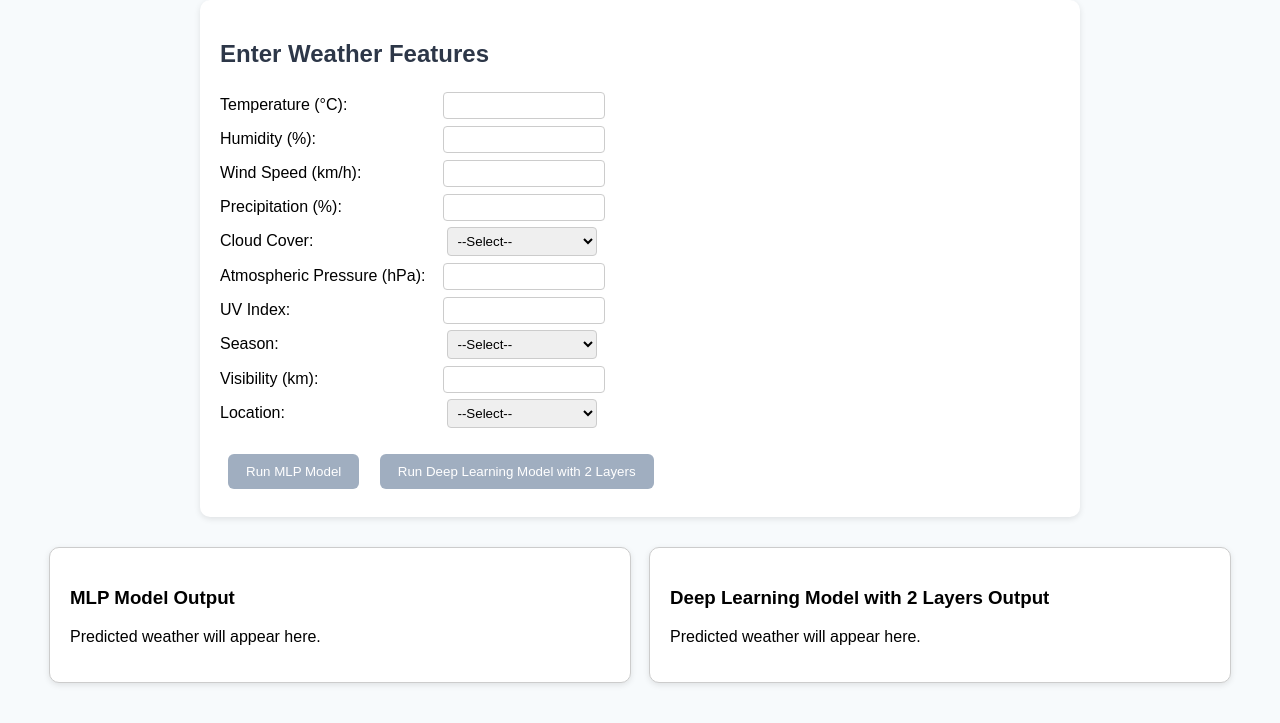
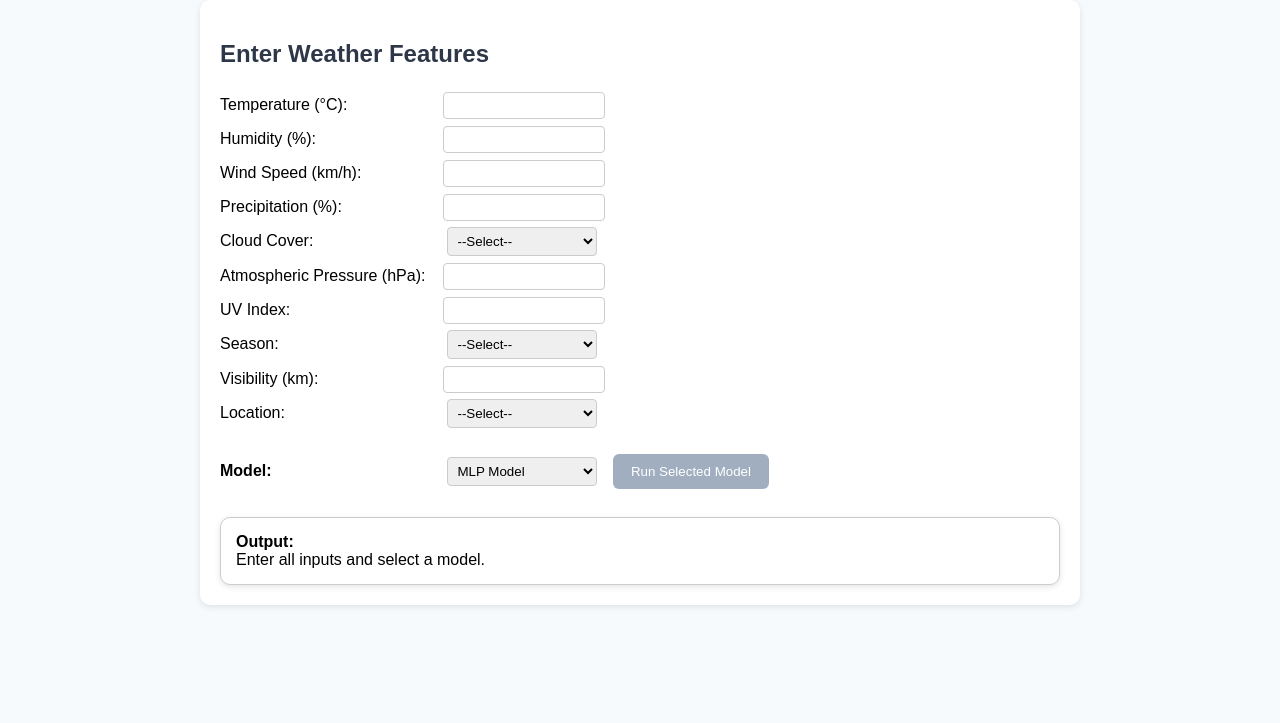
Before and after one commit to iramazam3/Classification, a plain HTML site: page index.html in a window 1280 px wide. Shown: the part 98-821 px from the top of the page. After the commit the page ends 800 px from the top, so only its background shows below. Drawn offline with Linux system fonts and the light colour scheme.

Commit message:
model dropdown

```diff
--- a/index.html
+++ b/index.html
@@ -5,9 +5,9 @@
   <meta name="viewport" content="width=device-width, initial-scale=1.0" />
   <title>Weather Type Classification</title>
 
-  <!-- ONNX Runtime JS -->
+  <!-- ONNX Runtime -->
   <script src="https://cdn.jsdelivr.net/npm/onnxruntime-web/dist/ort.min.js"></script>
-  <script src="index.js"></script>
+  <script defer src="index.js"></script>
 
   <style>
     body {
@@ -21,9 +21,7 @@
       color: #2b6cb0;
     }
 
-    h2 {
-      color: #2d3748;
-    }
+    h2 { color: #2d3748; }
 
     label {
       display: inline-block;
@@ -39,6 +37,15 @@
       border-radius: 4px;
     }
 
+    #input-area {
+      margin: auto;
+      padding: 20px;
+      width: 70%;
+      border-radius: 10px;
+      background: white;
+      box-shadow: 0 2px 6px rgba(0, 0, 0, 0.1);
+    }
+
     .btn {
       background-color: #2b6cb0;
       color: white;
@@ -49,37 +56,16 @@
       margin: 8px;
     }
 
-    .btn:hover:enabled {
-      background-color: #2c5282;
-    }
+    .btn:hover:enabled { background-color: #2c5282; }
+    .btn:disabled { background-color: #a0aec0; cursor: not-allowed; }
 
-    .btn:disabled {
-      background-color: #a0aec0;
-      cursor: not-allowed;
-    }
-
-    #input-area {
-      margin: auto;
-      padding: 20px;
-      width: 70%;
-      border-radius: 10px;
-      background: white;
-      box-shadow: 0 2px 6px rgba(0, 0, 0, 0.1);
-    }
-
-    #models {
-      display: flex;
-      justify-content: space-around;
-      margin-top: 30px;
-    }
-
-    .model-box {
+    #result {
+      margin-top: 20px;
       background: #fff;
-      padding: 20px;
+      padding: 15px;
       border: 1px solid #ccc;
       border-radius: 10px;
-      width: 45%;
-      box-shadow: 0 2px 6px rgba(0, 0, 0, 0.1);
+      box-shadow: 0 2px 6px rgba(0,0,0,0.1);
     }
   </style>
 </head>
@@ -127,29 +113,22 @@
     </select><br>
 
     <div style="margin-top: 15px;">
-      <button id="btnMLP" class="btn" onclick="runWeatherMLP()" disabled>Run MLP Model</button>
-      <button id="btnDeep" class="btn" onclick="runWeatherDeep()" disabled>Run Deep Learning Model with 2 Layers</button>
-    </div>
-  </div>
-
-  <div id="models">
-    <div class="model-box">
-      <div id="predictionsMLP">
-        <h3>MLP Model Output</h3>
-        <p>Predicted weather will appear here.</p>
-      </div>
+      <label for="modelSelect"><b>Model:</b></label>
+      <select id="modelSelect">
+        <option value="MLP_WeatherData.onnx">MLP Model</option>
+        <option value="Deep_WeatherData.onnx">Deep Learning (2 Layers)</option>
+      </select>
+      <button id="runBtn" class="btn" disabled>Run Selected Model</button>
     </div>
 
-    <div class="model-box">
-      <div id="predictionsDeep">
-        <h3>Deep Learning Model with 2 Layers Output</h3>
-        <p>Predicted weather will appear here.</p>
-      </div>
+    <div id="result">
+      <b>Output:</b>
+      <div id="outputText">Enter all inputs and select a model.</div>
     </div>
   </div>
 
   <script>
-    // Enable buttons only when all inputs have values
+    // Enable button only when all inputs are filled
     function validateInputs() {
       let allFilled = true;
       for (let i = 0; i < 10; i++) {
@@ -160,9 +139,7 @@
           if (el.value === "") allFilled = false;
         }
       }
-
-      document.getElementById("btnMLP").disabled = !allFilled;
-      document.getElementById("btnDeep").disabled = !allFilled;
+      document.getElementById("runBtn").disabled = !allFilled;
     }
 
     // Attach listener to all inputs
```
